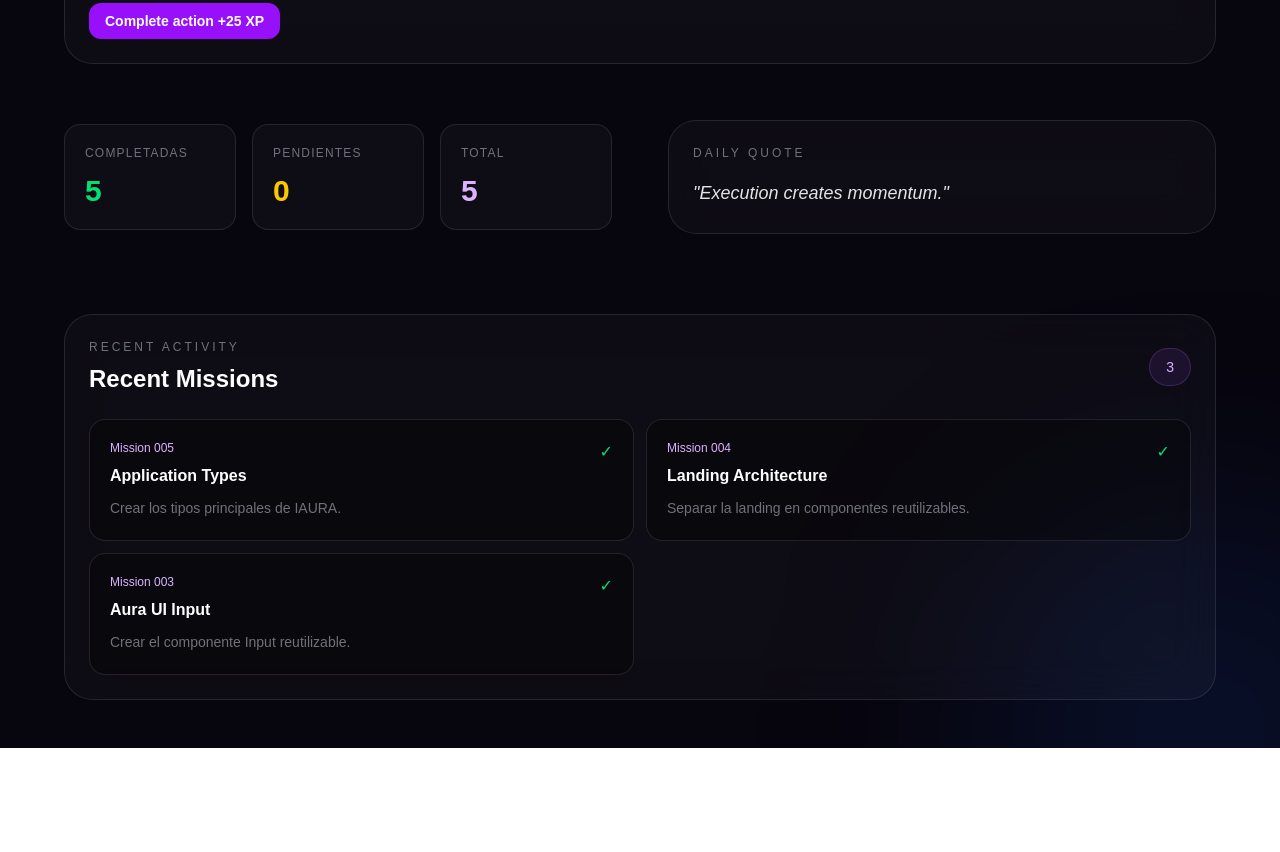
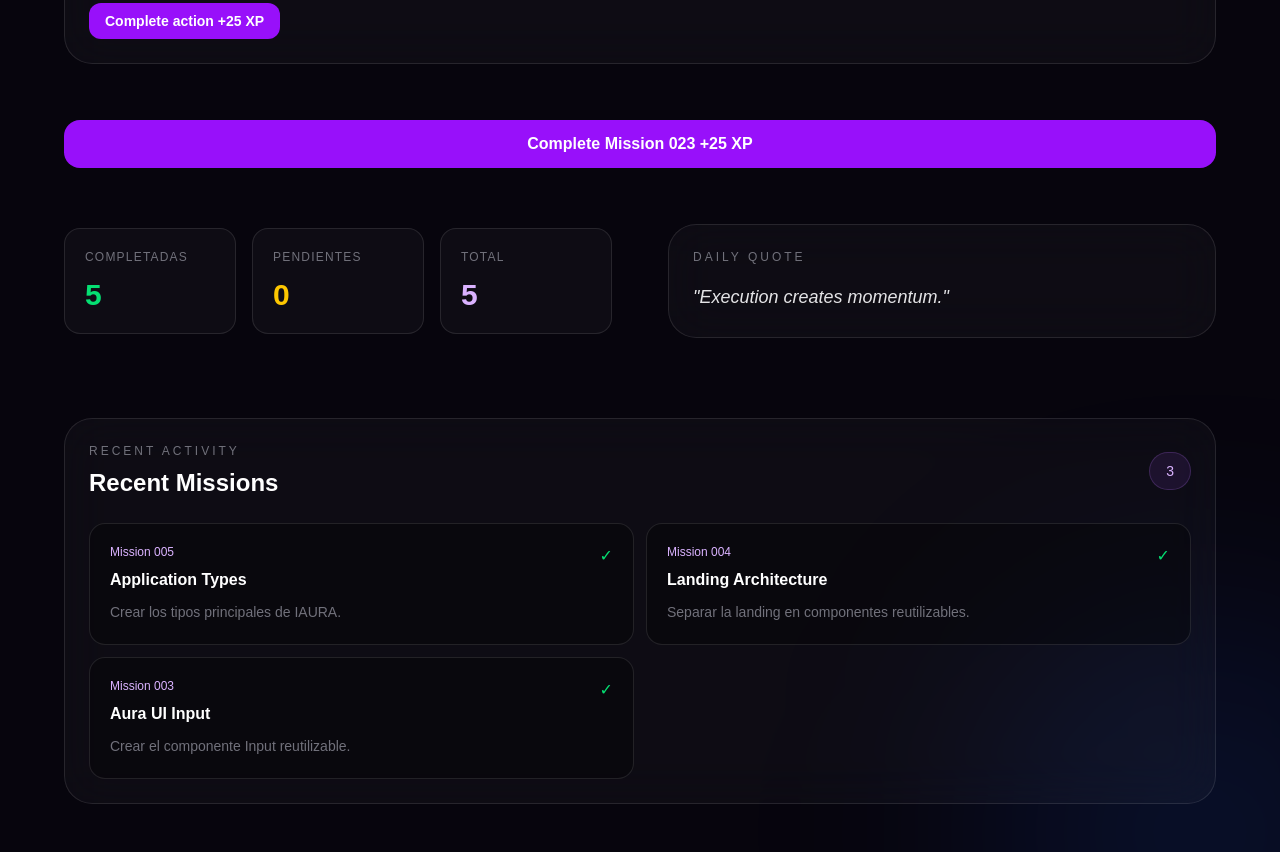
Before and after one commit to IAura-001/IAURA, a Next.js app: page / in a window 1280 px wide. Shown: the part 1880-2732 px from the top of the page. Before the commit the page ends 2628 px from the top, so only its background shows below. Built offline with nearby package versions, Linux system fonts and the light colour scheme.

Commit message:
Mission 023 - Add mission completion button

```diff
--- a/app/page.tsx
+++ b/app/page.tsx
@@ -17,7 +17,7 @@ import StatsGrid from "@/components/sections/StatsGrid";
 import { useMemory } from "@/hooks/useMemory";
 export default function Home() {
   const [selectedMode, setSelectedMode] = useState("learn");
-const { memory, isLoaded, addExperience } = useMemory();
+const { memory, isLoaded, addExperience, markMissionComplete } = useMemory();
 const activeMode =
   MODES.find((mode) => mode.id === selectedMode) ?? MODES[0];
 
@@ -73,7 +73,16 @@ return (
 />
 
 <LevelProgress experience={memory.experience} onEarnXP={() => addExperience(25)} />
-
+<button
+  type="button"
+  onClick={() => markMissionComplete("023", 25)}
+  disabled={(memory.completedMissionIds ?? []).includes("023")}
+  className="lg:col-span-2 rounded-2xl bg-purple-600 px-5 py-3 font-semibold text-white transition hover:bg-purple-500 disabled:cursor-not-allowed disabled:bg-zinc-800 disabled:text-zinc-500"
+>
+  {(memory.completedMissionIds ?? []).includes("023")
+    ? "Mission 023 Completed"
+    : "Complete Mission 023 +25 XP"}
+</button>
 <StatsGrid
   completed={completedMissions.length}
   total={MISSIONS.length}
--- a/hooks/useMemory.ts
+++ b/hooks/useMemory.ts
@@ -17,8 +17,14 @@ export function useMemory() {
       const savedMemory = localStorage.getItem(STORAGE_KEY);
 
       if (savedMemory) {
-        setMemory(JSON.parse(savedMemory) as Memory);
-      }
+  const parsedMemory = JSON.parse(savedMemory) as Partial<Memory>;
+
+  setMemory({
+    ...DEFAULT_MEMORY,
+    ...parsedMemory,
+    completedMissionIds: parsedMemory.completedMissionIds ?? [],
+  });
+}
     } catch (error) {
       console.error("Unable to load IAURA memory:", error);
     } finally {
```
